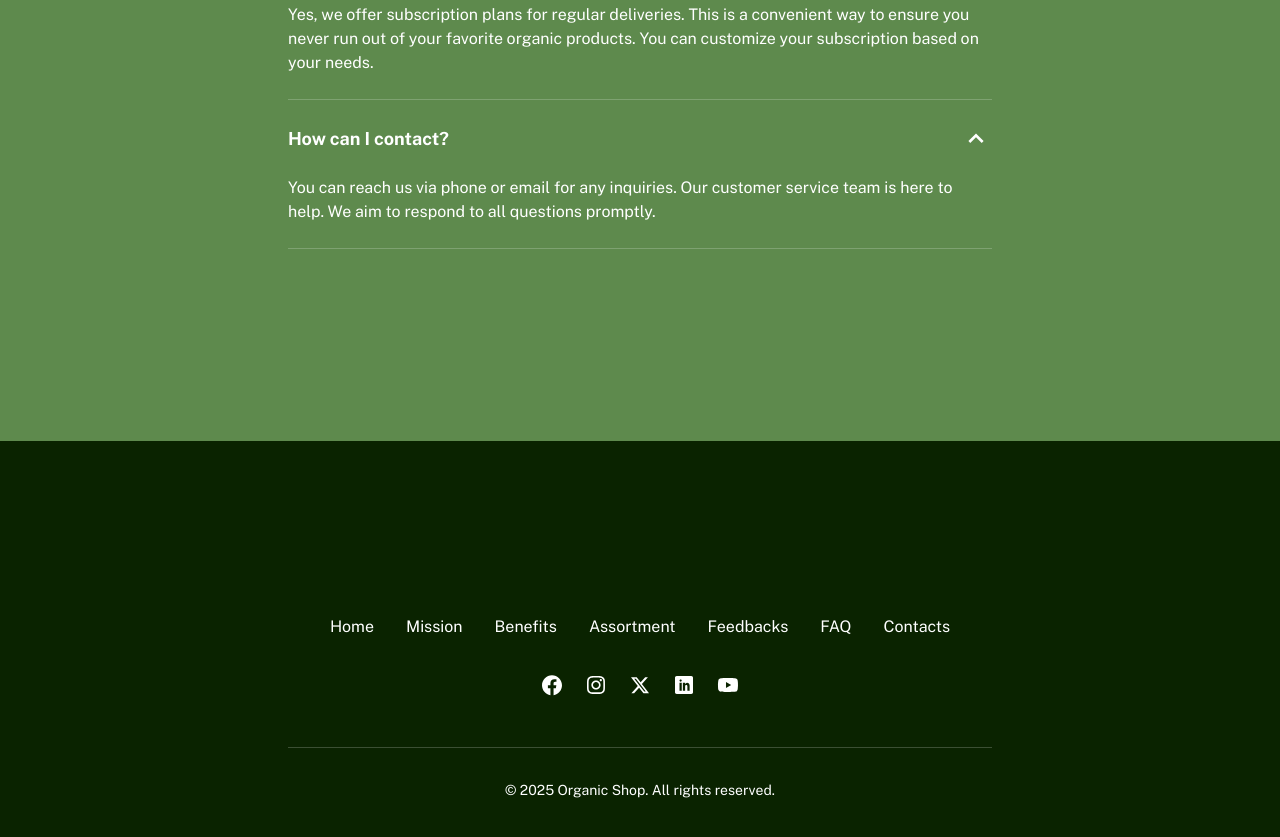
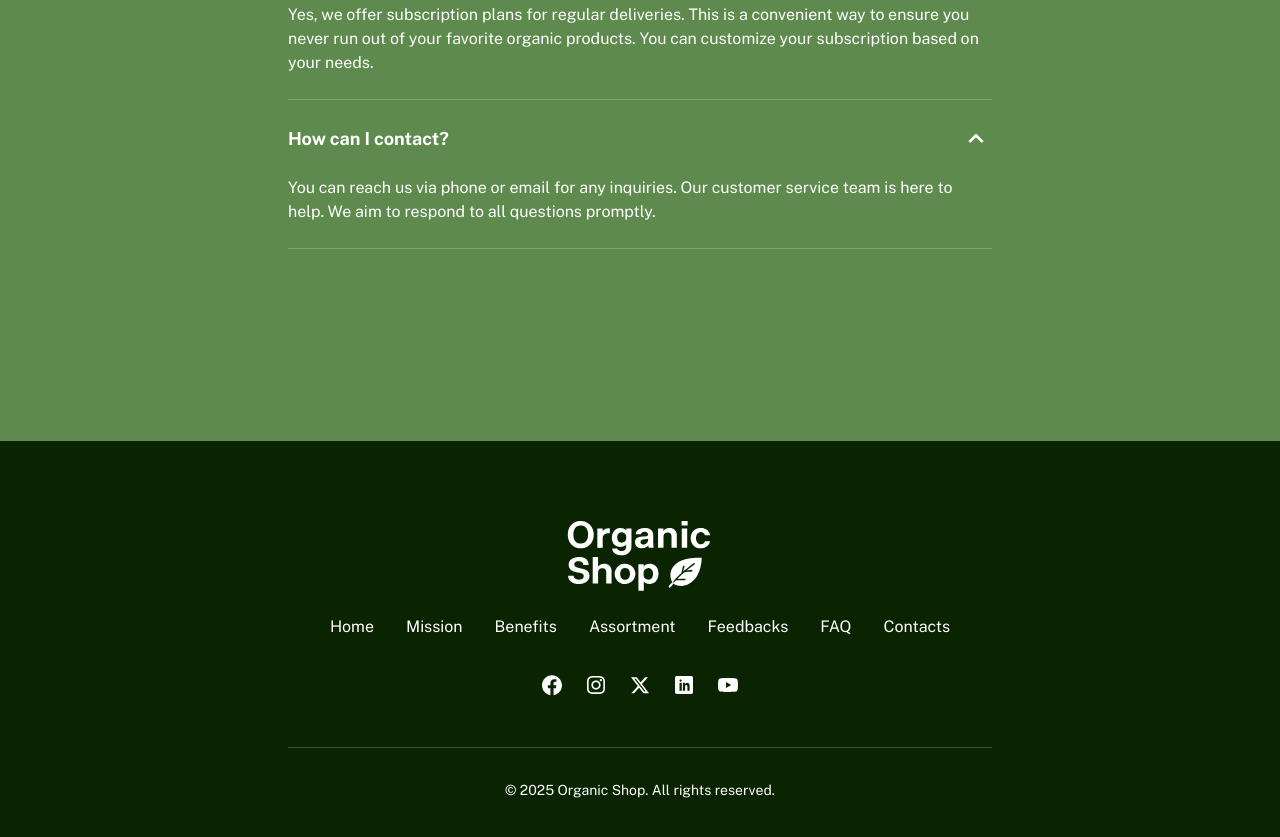
Before and after one commit to Serhii-Onykiienko/project-html-css-02, a plain HTML site: page index.html in a window 1280 px wide. Shown: the part 7433-8270 px from the top of the page. Drawn offline with nearby package versions, Linux system fonts and the light colour scheme; a web font is replaced by a local one.

Commit message:
Deploying to gh-pages from @ Serhii-Onykiienko/project-html-css-02@b7b3e6b3a6a6dfbe6b461bb29c955046af1c0602 🚀

```diff
--- a/index.html
+++ b/index.html
@@ -870,7 +870,7 @@
     <div class="footer-top">
       <a class="footer-logo" href="./index.html">
         <svg class="footer-logo-icon" width="140" height="70">
-          <use href="../img/sprite.svg#logo"></use>
+          <use href="/project-html-css-02/assets/sprite-DhH320a2.svg#logo"></use>
         </svg>
       </a>
       <nav class="footer-nav">
```
